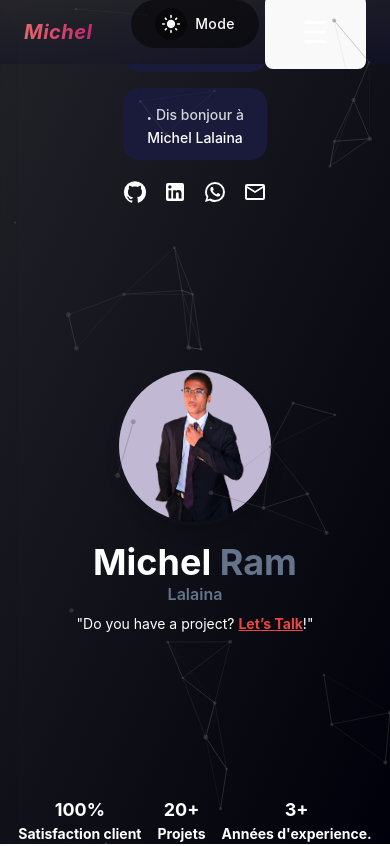
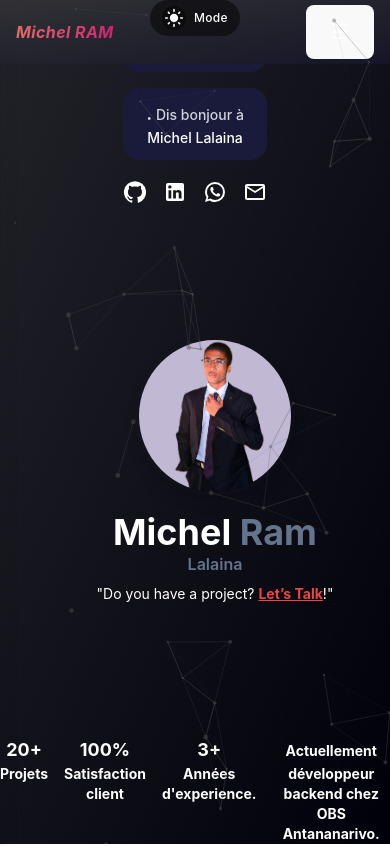
Before and after one commit to Michel-Lalaina/mon-portfolio, a React (Vite) app: page /#/ in a window 390 px wide. Shown: the top 846 px of the page. Built offline with nearby package versions, Linux system fonts and the light colour scheme.

Commit message:
correction pour mobile, mis a jours interface

```diff
--- a/src/Layouts/Header.tsx
+++ b/src/Layouts/Header.tsx
@@ -21,22 +21,25 @@ const Header = () => {
     <header
       className="
         fixed top-0 w-full z-50
-        bg-gradient-to-br from-[#252529] to-[#111125]
+        bg-gradient-to-br from-[#313135] to-[#151527]
+        overflow-x-hidden
       "
     >
-      <div className="container mx-auto h-16 flex justify-between items-center px-6">
+      {/* <div className="container mx-auto h-16 flex justify-between items-center px-6"> */}
+      <div className="max-w-full w-full h-16 flex justify-between items-center px-4">
+
 
         {/* Logo */}
         <div
           className="
-            opacity-90 hover:opacity-100 transition-all duration-300
-            text-xl md:text-3xl font-bold italic
-            bg-gradient-to-r from-red-400 to-pink-600
-            text-transparent bg-clip-text
-            tracking-wide
-          "
+    opacity-90 hover:opacity-100 transition-all duration-300
+    text-base sm:text-lg md:text-2xl font-bold italic
+    bg-gradient-to-r from-red-400 to-pink-600
+    text-transparent bg-clip-text
+    tracking-wide
+  "
         >
-          Michel
+          Michel RAM
         </div>
 
         {/* Menu Desktop */}
@@ -67,7 +70,7 @@ const Header = () => {
         {/* Bouton mobile FIXÉ & VISIBILE */}
         <button
           className="
-            md:hidden text-white text-3xl
+            md:hidden text-white text-xl
             transition-transform active:scale-90
             relative z-[60]
           "
--- a/src/Layouts/footer.tsx
+++ b/src/Layouts/footer.tsx
@@ -20,9 +20,9 @@ const Footer: React.FC = () => {
         <div className="flex space-x-6 mt-4 md:mt-0 ">
           {[
             { href: "https://github.com/Michel-Lalaina", icon: <GitHub fontSize="large" />, color: "hover:text-gray-300" },
-            { href: "https://linkedin.com/Michel-Ramanantenasoa", icon: <LinkedIn fontSize="large" />, color: "hover:text-blue-500" },
+            { href: "https://www.linkedin.com/in/michel-ramanantenasoa-3270002a1/", icon: <LinkedIn fontSize="large" />, color: "hover:text-blue-500" },
             { href: "https://twitter.com/", icon: <Twitter fontSize="large" />, color: "hover:text-blue-400" },
-            { href: "https://mail.google.com/michelramanantenasoa@mgmail.com", icon: <Email fontSize="large" />, color: "hover:text-red-400" },
+            { href: "mailto:michelramanantenasoa@gmail.com", icon: <Email fontSize="large" />, color: "hover:text-red-400" },
           ].map((link, index) => (
             <a
               key={index}
--- a/src/Pages/accueil.tsx
+++ b/src/Pages/accueil.tsx
@@ -21,13 +21,15 @@ const Home = () => {
           }`}
       >
 
-        {/* Bouton Mode moderne */}
-        {/* Switch Mode Premium */}
+        {/* Switch Mode  */}
         <div className="absolute md:top-20 md:right-14 flex justify-center">
           <button
             onClick={() => setDarkMode(!darkMode)}
             className={`
-      flex items-center gap-2 px-6 py-2 rounded-full
+      flex items-center gap-2
+      px-3 py-1.5            /* plus petit en mobile */
+      md:px-6 md:py-2        /* normal en ordinateur */
+      rounded-full
       backdrop-blur-xl transition-all duration-500
       hover:scale-105 active:scale-95 select-none
 
@@ -38,10 +40,14 @@ const Home = () => {
     `}
             style={{ border: "none", outline: "none" }}
           >
-            {/* Icône cercle premium */}
+
+            {/* Icône cercle */}
             <span
               className={`
-        flex items-center justify-center w-8 h-8 rounded-full transition-all duration-500
+        flex items-center justify-center
+        w-6 h-6              /* plus petit en mobile */
+        md:w-8 md:h-8        /* taille normale sur ordinateur */
+        rounded-full transition-all duration-500
         ${darkMode
                   ? "bg-black/40 text-gray-50"
                   : "bg-gray-800 text-white"
@@ -52,25 +58,13 @@ const Home = () => {
               {darkMode ? <LightMode fontSize="small" /> : <DarkMode fontSize="small" />}
             </span>
 
-            <span className="font-medium text-sm tracking-wide">
+            {/* Texte Mode */}
+            <span className="font-medium text-xs md:text-sm tracking-wide">
               Mode
             </span>
           </button>
         </div>
 
-
-
-
-        {/* <div className=" absolute md:top-10 md:ml-96 flex justify-center md:w-full">
-          <button
-            className="bg-gray-800 text-slate-200 p-3 rounded-full shadow-lg
-               hover:bg-gray-600 transition-all duration-500 transform
-               animate-pulse flex items-center justify-center"
-            onClick={() => setDarkMode(!darkMode)}
-          >
-            {darkMode ? <LightModeRounded fontSize="small" /> : <DarkModeRounded fontSize="small" />}
-          </button>
-        </div> */}
 
 
         {/* Partie gauche */}
@@ -87,14 +81,14 @@ const Home = () => {
           </div>
           <div className="flex justify-center md:justify-start space-x-4 text-xl">
             <a href="https://github.com/Michel-Lalaina" target="_blank" className="hover:text-white transition-transform transform hover:scale-125"><GitHub /></a>
-            <a href="https://linkedin.com/Michel Ramanantenasoa" target="_blank" className="hover:text-blue-500 transition-transform transform hover:scale-125"><LinkedIn /></a>
+            <a href="https://www.linkedin.com/in/michel-ramanantenasoa-3270002a1/" target="_blank" className="hover:text-blue-500 transition-transform transform hover:scale-125"><LinkedIn /></a>
             <a href="tel:+261340309755" className="hover:text-green-500 transition-transform transform hover:scale-125"><WhatsApp /></a>
-            <a href="https://mail.google.com/michelramanantenasoa@mgmail.com" target="_blank" className="hover:text-red-400 transition-transform transform hover:scale-125"><EmailOutlined /></a>
+            <a href="mailto:michelramanantenasoa@gmail.com" target="_blank" className="hover:text-red-400 transition-transform transform hover:scale-125"><EmailOutlined /></a>
           </div>
         </div>
 
         {/* Partie centrale */}
-        <div className="text-center flex flex-col items-center mt-6 md:mt-10">
+        <div className="text-center ml-10 flex flex-col items-center mt-6 md:mt-10">
           <img src={photoP} alt="Michel Lalaina" className="p-1 w-40  h-40 md:w-3/4 md:h-64 rounded-full shadow-lg object-cover mb-4" />
           <h1 className="text-4xl md:text-6xl font-bold">Michel <span className=" text-slate-500">Ram</span></h1>
           <span className="text-slate-500 font-semibold ">Lalaina</span>
@@ -105,9 +99,11 @@ const Home = () => {
 
         {/* Partie droite */}
         <div className="text-center flex  text-sm md:text-right space-x-4 md:space-y-4 md:flex-col font-bold mt-6 md:mt-0">
+          <div><span className="text-lg md:text-xl">20+</span><br /> Projets</div>
           <div><span className="text-lg md:text-xl">100%</span><br /> Satisfaction client</div>
-          <div><span className="text-lg md:text-xl">20+</span><br /> Projets</div>
+
           <div><span className="text-lg md:text-xl">3+</span><br /> Années d'experience.</div>
+          <div><span className="text-lg md:text-xl"></span> Actuellement développeur backend chez OBS Antananarivo.</div>
         </div>
       </div>
     </>
--- a/src/Pages/contact.tsx
+++ b/src/Pages/contact.tsx
@@ -35,14 +35,14 @@ const Contact = () => {
 
     // Envoi via EmailJS
     emailjs.send(
-      'service_j61db1h',      // Remplace par  Service ID
-      'template_tc2xicv',     // Remplace par Template ID
+      'service_j61db1h',      // Service ID
+      'template_tc2xicv',     // Template ID
       {
         from_name: formData.name,
         from_email: formData.email,
         message: formData.message,
       },
-      'Z_FGIeluSy3icSw0A'       // Remplace par Public Key
+      'Z_FGIeluSy3icSw0A'       // Public Key
     )
     .then(
       () => {
@@ -75,7 +75,7 @@ const Contact = () => {
                 <Email /> <a href="mailto:michelramanantenasoa@gmail.com">michelramanantenasoa@gmail.com</a>
               </li>
               <li className="flex items-center gap-3 text-blue-500">
-                <LinkedIn /> <a href="https://linkedin.com/Michel-Ramanantenasoa" target="_blank">Michel Ramanantenasoa</a>
+                <LinkedIn /> <a href="https://www.linkedin.com/in/michel-ramanantenasoa-3270002a1/" target="_blank">Michel Ramanantenasoa</a>
               </li>
               <li className="flex items-center gap-3 text-green-400">
                 <WhatsApp /> <a href="tel:+261340309755">+261 34 03 097 55</a>
--- a/src/container/Container.tsx
+++ b/src/container/Container.tsx
@@ -6,19 +6,17 @@ import Header from "../Layouts/Header";
 import Contact from "../Pages/contact";
 import Projects from "../Pages/projet";
 import Competences from "../Pages/skills";
-import { useNavigate } from "react-router-dom";
 
 
 const Profile: React.FC = () => {
 
-  const navigate = useNavigate();
 
   return (
-    <div className="flex flex-col min-h-screen w-screen ">
+    <div className="flex flex-col min-h-screen w-screen overflow-x-hidden">
       <div className="fixed mb-50">
         <Header />
       </div>
-      <div className="flex flex-col items-center h-full">
+      <div className="flex flex-col items-center h-full overflow-x-hidden w-full">
 
         {/* Accueil */}
         <div id="accueil" className="mb-40 top-4  w-full">
@@ -40,11 +38,6 @@ const Profile: React.FC = () => {
           <Contact />
         </div>
 
-        <div  className="right-0 text-white" onClick={() => navigate("/Admin")}
-        >
-          +
-        </div>
-
         <div id="footer" className=" w-full">
           <Footer />
         </div>
--- a/src/index.css
+++ b/src/index.css
@@ -1,30 +1,49 @@
-
 @tailwind base;
 @tailwind components;
 @tailwind utilities;
 
 
 @keyframes gradientMove {
-  0% { background-position: 0% 50%; }
-  50% { background-position: 100% 50%; }
-  100% { background-position: 0% 50%; }
+  0% {
+    background-position: 0% 50%;
+  }
+
+  50% {
+    background-position: 100% 50%;
+  }
+
+  100% {
+    background-position: 0% 50%;
+  }
 }
 
 @keyframes glow {
-  0% { box-shadow: 0 0 8px rgba(255,255,255,0.2); }
-  50% { box-shadow: 0 0 20px rgba(255,255,255,0.5); }
-  100% { box-shadow: 0 0 8px rgba(255,255,255,0.2); }
+  0% {
+    box-shadow: 0 0 8px rgba(255, 255, 255, 0.2);
+  }
+
+  50% {
+    box-shadow: 0 0 20px rgba(255, 255, 255, 0.5);
+  }
+
+  100% {
+    box-shadow: 0 0 8px rgba(255, 255, 255, 0.2);
+  }
 }
 
 .animate-glow {
   animation: glow 2.5s infinite ease-in-out;
 }
+
 .animate-gradient {
   background-size: 200% 200%;
   animation: gradientMove 6s ease infinite;
 }
-html, body {
+
+html,
+body {
   overflow-x: hidden;
+  width: 100%;
 }
 
 
@@ -38,6 +57,8 @@ html, body {
   text-rendering: optimizeLegibility;
   -webkit-font-smoothing: antialiased;
   -moz-osx-font-smoothing: grayscale;
+  overflow-x: hidden;
+  width: 100%;
 
   /* max-width: 1280px; */
   overflow-x: hidden;
@@ -47,9 +68,12 @@ html, body {
 }
 
 :root {
-  --pink-bar: #3b82f6;     /* Bleu clair */
-  --green-bar: #22c55e;    /* Vert */
-  --purple-bar: #a855f7;   /* Violet */
+  --pink-bar: #3b82f6;
+  /* Bleu clair */
+  --green-bar: #22c55e;
+  /* Vert */
+  --purple-bar: #a855f7;
+  /* Violet */
 }
 
 
@@ -84,9 +108,11 @@ button {
   cursor: pointer;
   transition: border-color 0.25s;
 }
+
 button:hover {
   border-color: #646cff;
 }
+
 button:focus,
 button:focus-visible {
   outline: 4px auto -webkit-focus-ring-color;
@@ -97,9 +123,11 @@ button:focus-visible {
     color: #213547;
     background-color: #ffffff;
   }
+
   a:hover {
     color: #747bff;
   }
+
   button {
     background-color: #f9f9f9;
   }
```
Also changed, not shown: 4 other files (tests, documents, lock files or other folders).
